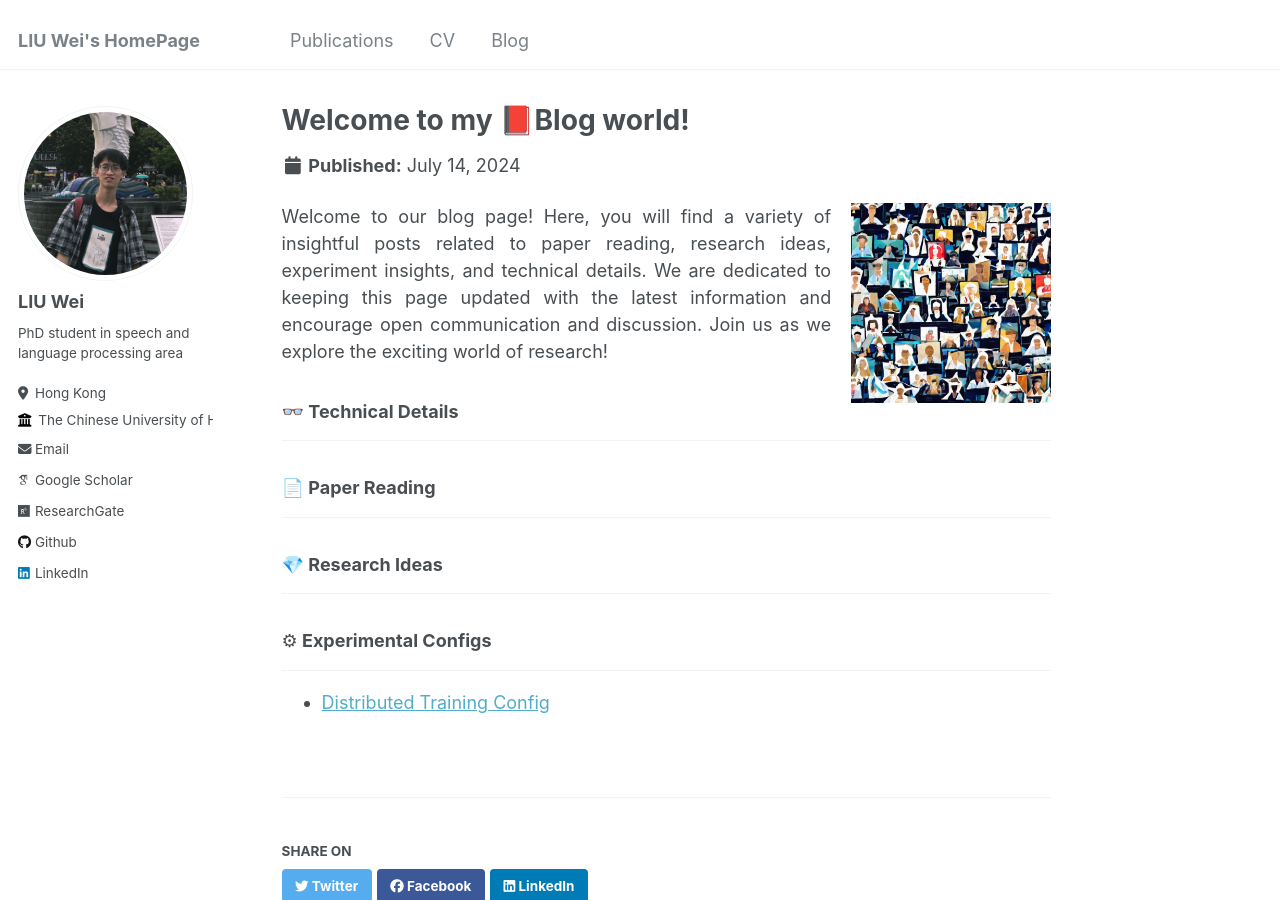
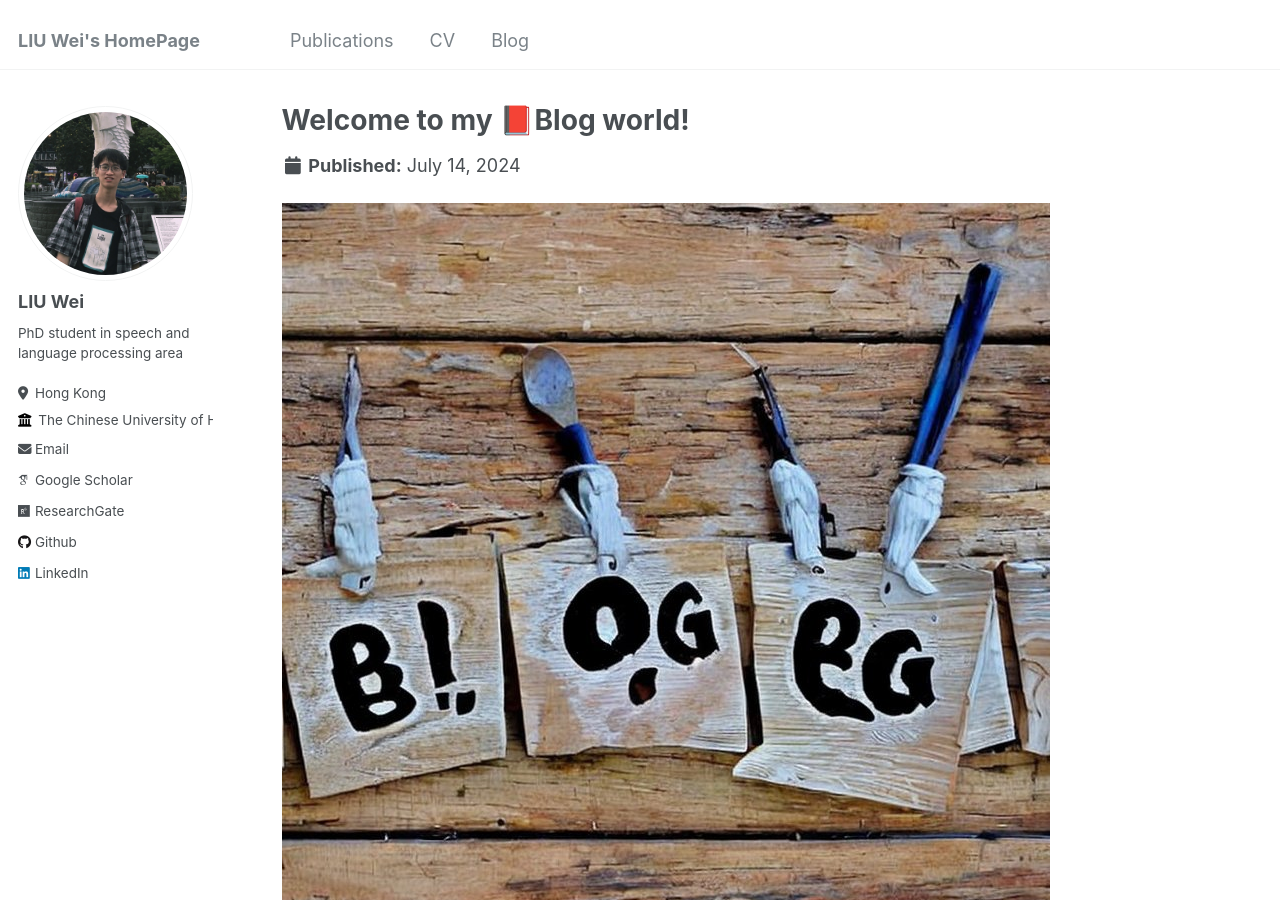
Before and after one commit to louislau1129/louislau1129.github.io, a Jekyll site: the page built from _blog/outline.md, in a window 1280 px wide and 900 px high. Built offline with Jekyll 4.4.1, drawn with Linux system fonts in a browser that asks for light colours; some web fonts are replaced.

Commit message:
Update outline.md

```diff
--- a/_blog/outline.md
+++ b/_blog/outline.md
@@ -3,7 +3,7 @@ title: "Welcome to my 📕Blog world!"
 collection: blog
 permalink: /blog/outline
 ---
-
+![welcome to blog world](/images/welcome_blog.png){: style="float: top; margin-bottom: 20px;"}
 
 ![blogs sharing knowledge among peoples](/images/blog_page.png){: style="float: right; width: 200px; margin-left: 20px;"}
 Welcome to our blog page! Here, you will find a variety of insightful posts related to paper reading, research ideas, experiment insights, and technical details. We are dedicated to keeping this page updated with the latest information and encourage open communication and discussion. Join us as we explore the exciting world of research!
```
